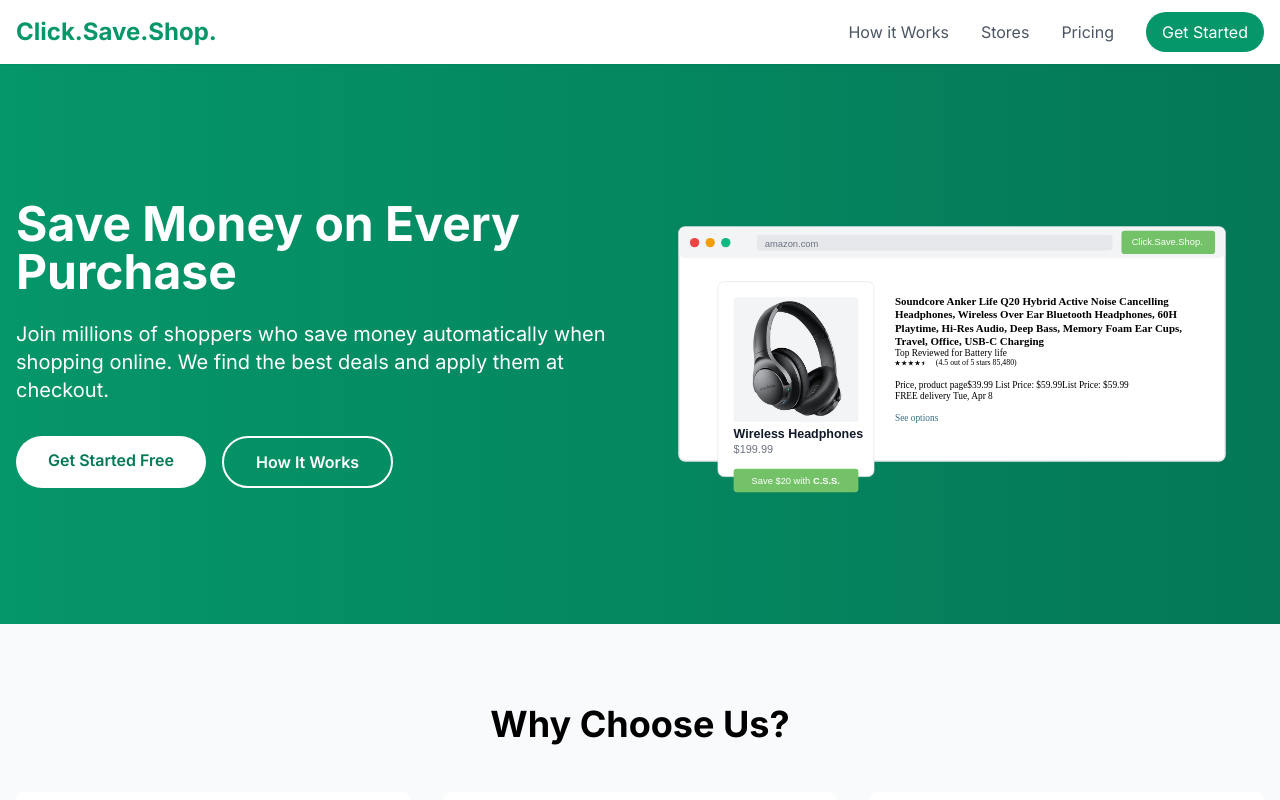
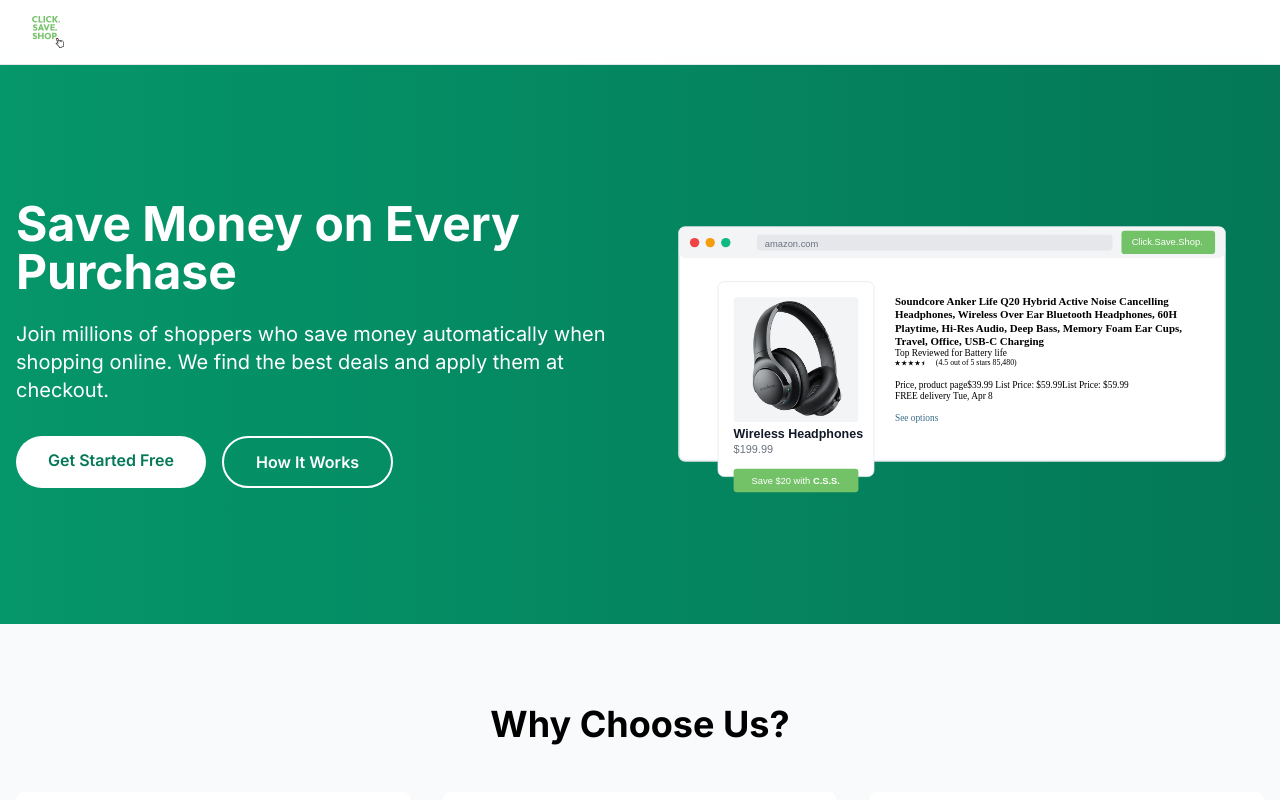
Before and after one commit to bbfcfmars/cash, a Next.js app: page / in a window 1280 px wide. Shown: the top 800 px of the page. Built offline with nearby package versions, Linux system fonts and the light colour scheme.

Commit message:
Fix: Next.js config and favicon setup

```diff
--- a/src/app/layout.tsx
+++ b/src/app/layout.tsx
@@ -1,8 +1,8 @@
 import type { Metadata } from "next";
 import { Inter } from "next/font/google";
 import "./globals.css";
-import Link from "next/link";
 import { SpeedInsights } from "@vercel/speed-insights/next";
+import Navbar from "@/components/Navbar";
 
 const inter = Inter({ subsets: ["latin"] });
 
@@ -10,7 +10,10 @@
   title: "Click.Save.Shop. - Save Money on Every Purchase",
   description: "Save money automatically while you shop online with Click.Save.Shop.",
   icons: {
-    icon: '/favicon.svg',
+    icon: [
+      { url: '/favicon.svg', type: 'image/svg+xml' },
+      { url: '/favicon.ico' }
+    ],
     apple: '/favicon.svg',
   },
 };
@@ -23,40 +26,10 @@
   return (
     <html lang="en">
       <body className={inter.className}>
-        {/* Navigation */}
-        <nav className="bg-white shadow-sm fixed w-full z-50">
-          <div className="container mx-auto px-4">
-            <div className="flex items-center justify-between h-16">
-              <Link href="/" className="text-2xl font-bold text-emerald-600">
-                Click.Save.Shop.
-              </Link>
-              <div className="hidden md:flex items-center space-x-8">
-                <Link href="/how-it-works" className="text-gray-600 hover:text-emerald-600">
-                  How it Works
-                </Link>
-                <Link href="/stores" className="text-gray-600 hover:text-emerald-600">
-                  Stores
-                </Link>
-                <Link href="/pricing" className="text-gray-600 hover:text-emerald-600">
-                  Pricing
-                </Link>
-                <Link
-                  href="/signup"
-                  className="bg-emerald-600 text-white px-4 py-2 rounded-full hover:bg-emerald-700 transition-colors"
-                >
-                  Get Started
-                </Link>
-              </div>
-            </div>
-          </div>
-        </nav>
-
-        {/* Main Content */}
-        <div className="pt-16">
+        <Navbar />
+        <main className="pt-16">
           {children}
-        </div>
-
-        {/* Footer */}
+        </main>
         <footer className="bg-gray-900 text-white py-12">
           <div className="container mx-auto px-4">
             <div className="grid grid-cols-1 md:grid-cols-4 gap-8">
@@ -69,25 +42,25 @@
               <div>
                 <h4 className="font-semibold mb-4">Product</h4>
                 <ul className="space-y-2">
-                  <li><Link href="/how-it-works" className="text-gray-400 hover:text-white">How It Works</Link></li>
-                  <li><Link href="/stores" className="text-gray-400 hover:text-white">Stores</Link></li>
-                  <li><Link href="/pricing" className="text-gray-400 hover:text-white">Pricing</Link></li>
+                  <li><a href="/how-it-works" className="text-gray-400 hover:text-white">How It Works</a></li>
+                  <li><a href="/stores" className="text-gray-400 hover:text-white">Stores</a></li>
+                  <li><a href="/pricing" className="text-gray-400 hover:text-white">Pricing</a></li>
                 </ul>
               </div>
               <div>
                 <h4 className="font-semibold mb-4">Company</h4>
                 <ul className="space-y-2">
-                  <li><Link href="/about" className="text-gray-400 hover:text-white">About Us</Link></li>
-                  <li><Link href="/careers" className="text-gray-400 hover:text-white">Careers</Link></li>
-                  <li><Link href="/blog" className="text-gray-400 hover:text-white">Blog</Link></li>
+                  <li><a href="/about" className="text-gray-400 hover:text-white">About Us</a></li>
+                  <li><a href="/careers" className="text-gray-400 hover:text-white">Careers</a></li>
+                  <li><a href="/blog" className="text-gray-400 hover:text-white">Blog</a></li>
                 </ul>
               </div>
               <div>
                 <h4 className="font-semibold mb-4">Support</h4>
                 <ul className="space-y-2">
-                  <li><Link href="/help" className="text-gray-400 hover:text-white">Help Center</Link></li>
-                  <li><Link href="/contact" className="text-gray-400 hover:text-white">Contact Us</Link></li>
-                  <li><Link href="/privacy" className="text-gray-400 hover:text-white">Privacy Policy</Link></li>
+                  <li><a href="/help" className="text-gray-400 hover:text-white">Help Center</a></li>
+                  <li><a href="/contact" className="text-gray-400 hover:text-white">Contact Us</a></li>
+                  <li><a href="/privacy" className="text-gray-400 hover:text-white">Privacy Policy</a></li>
                 </ul>
               </div>
             </div>
--- a/src/components/Navbar.tsx
+++ b/src/components/Navbar.tsx
@@ -13,6 +13,8 @@
                 alt="Click.Save.Shop. Logo"
                 className="h-8 w-auto"
                 style={{ maxWidth: '120px' }}
+                loading="eager"
+                decoding="async"
               />
             </Link>
           </div>
```
